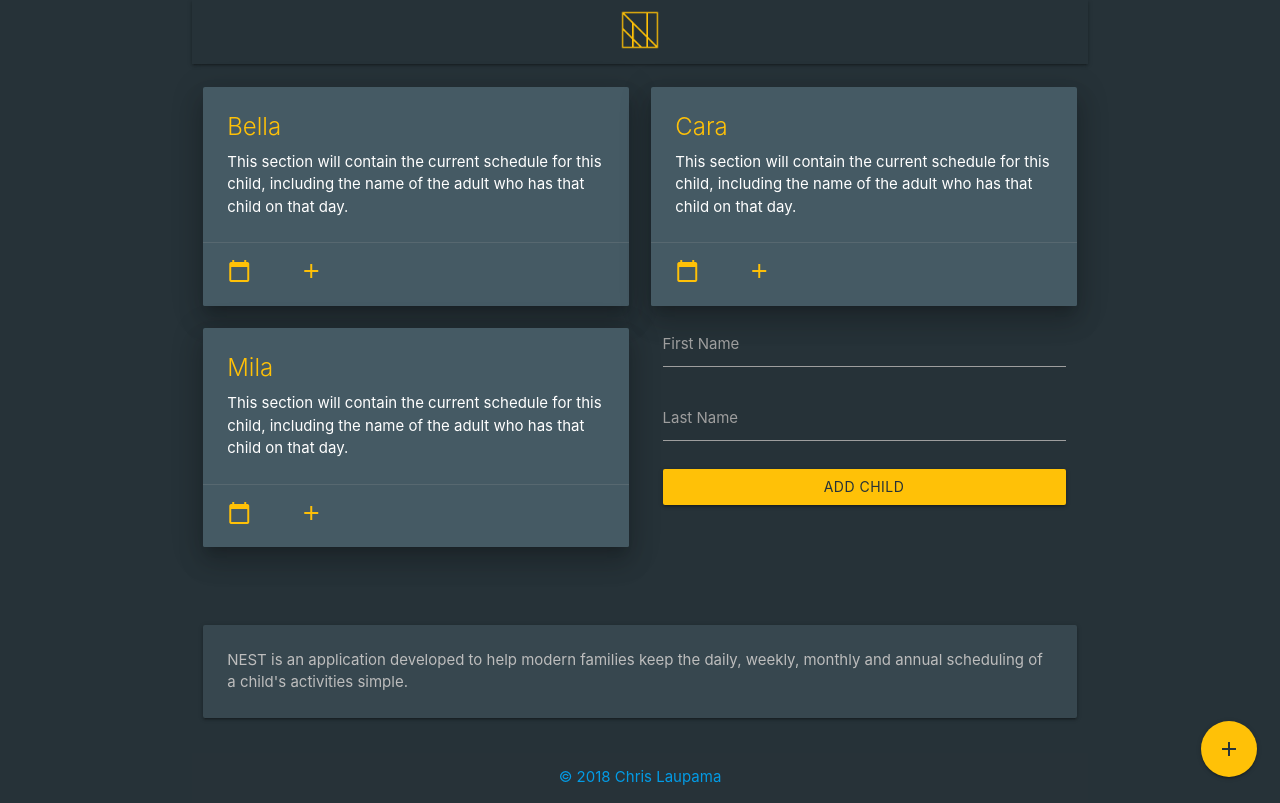
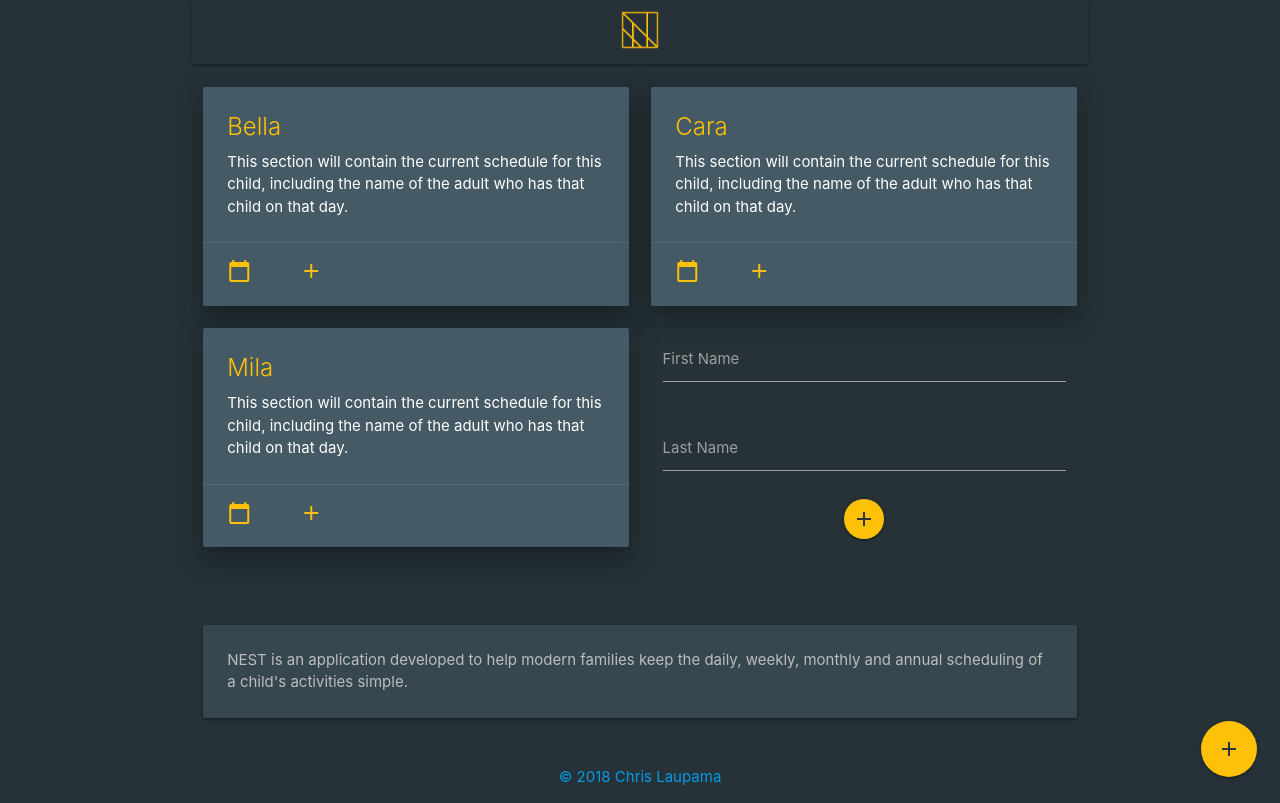
Before and after one commit to chrislaupama/nest-react, a React (Create React App) app: page /#/app in a window 1280 px wide. Built offline with nearby package versions, Linux system fonts and the light colour scheme.

Commit message:
made submit button an icon and clear state after submit

```diff
--- a/src/components/AddChild/AddChild.jsx
+++ b/src/components/AddChild/AddChild.jsx
@@ -18,6 +18,11 @@ export default class Footer extends React.Component {
     this.props.addChild(this.state)
     // Final validation before submitting to server
     console.log('SUBMITTED:', this.state)
+    // Clear the state to clear the form
+    this.setState({
+      firstName: '',
+      lastName: ''
+  })
   }
 
   render() {
@@ -50,12 +55,14 @@ export default class Footer extends React.Component {
               <label for="last_name">Last Name</label>
             </div>
           </div>
+          <div className="center">
           <button
             type="submit"
-            className="col s12 btn waves-effect amber blue-grey-text text-darken-4"
+            className="btn-floating waves-effect amber"
           >
-            Add Child
+            <i className="material-icons blue-grey-text text-darken-4">add</i>
           </button>
+          </div>
         </form>
       </div>
     )
--- a/src/components/AddChild/addchild.css
+++ b/src/components/AddChild/addchild.css
@@ -4,5 +4,5 @@
   }
 
   .input-margin {
-    margin: auto;
+    margin-bottom: auto;
   }
```
